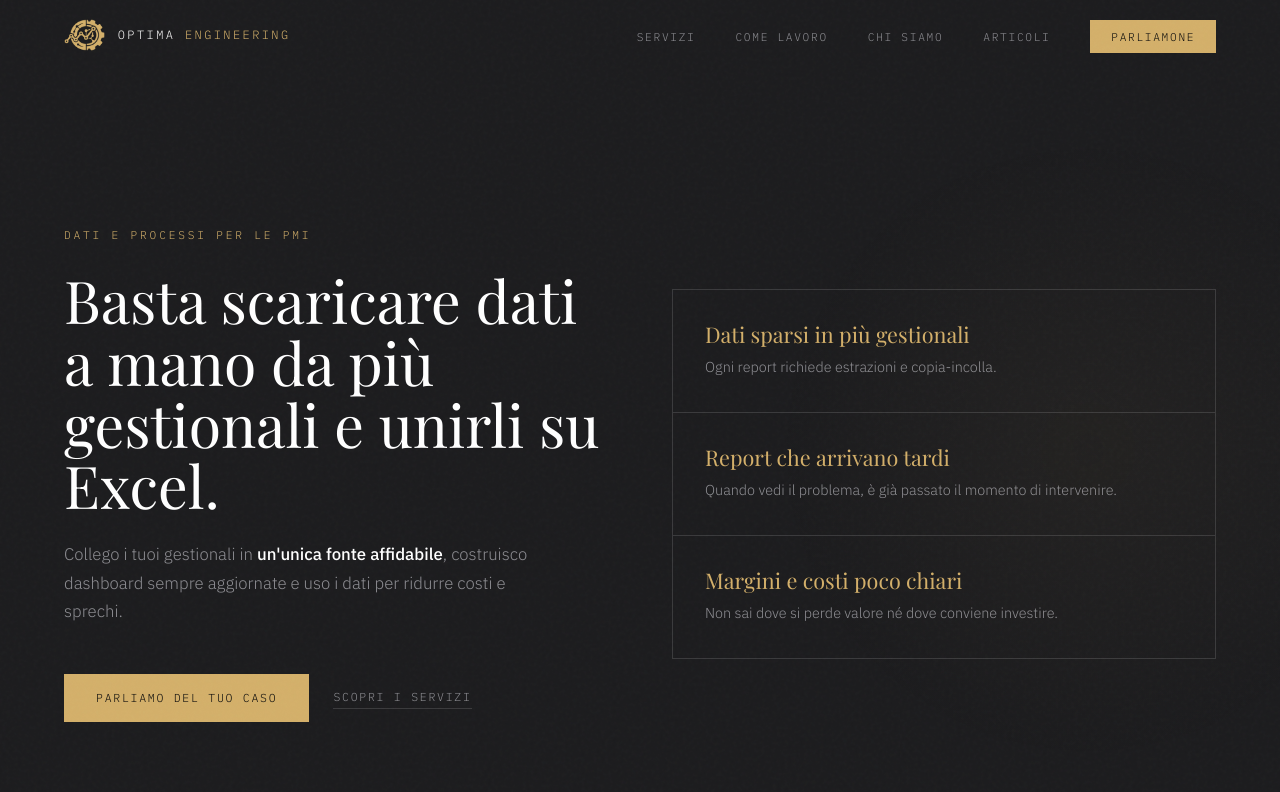
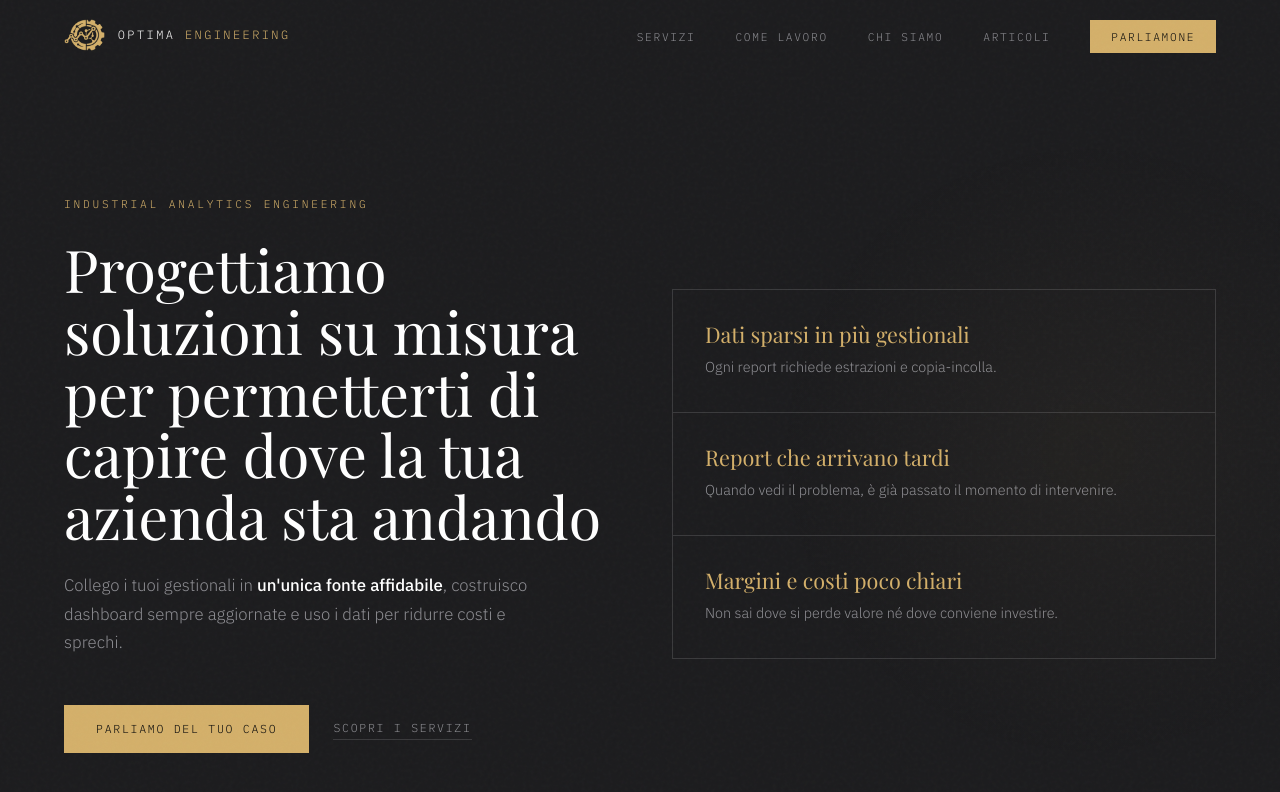
Before and after one commit to edoardo2496/optima_engineering, a Jekyll site: the page built from index.html, in a window 1280 px wide and 900 px high. Shown: the top 792 px of the window. Built offline with Jekyll 4.4.1, drawn with Linux system fonts in a browser that asks for light colours; some web fonts are replaced.

Commit message:
Update hero.html

```diff
--- a/_includes/hero.html
+++ b/_includes/hero.html
@@ -1,7 +1,7 @@
 <section class="hero">
   <div class="hero-left">
-    <div class="hero-eyebrow">Dati e processi per le PMI</div>
-    <h1 class="hero-title">Basta scaricare dati a mano da più gestionali e unirli su Excel.</h1>
+    <div class="hero-eyebrow">Industrial Analytics Engineering</div>
+    <h1 class="hero-title">Progettiamo soluzioni su misura per permetterti di capire dove la tua azienda sta andando</h1>
     <p class="hero-body">
       Collego i tuoi gestionali in <strong>un'unica fonte affidabile</strong>, costruisco dashboard sempre aggiornate e uso i dati per ridurre costi e sprechi.
     </p>
```
